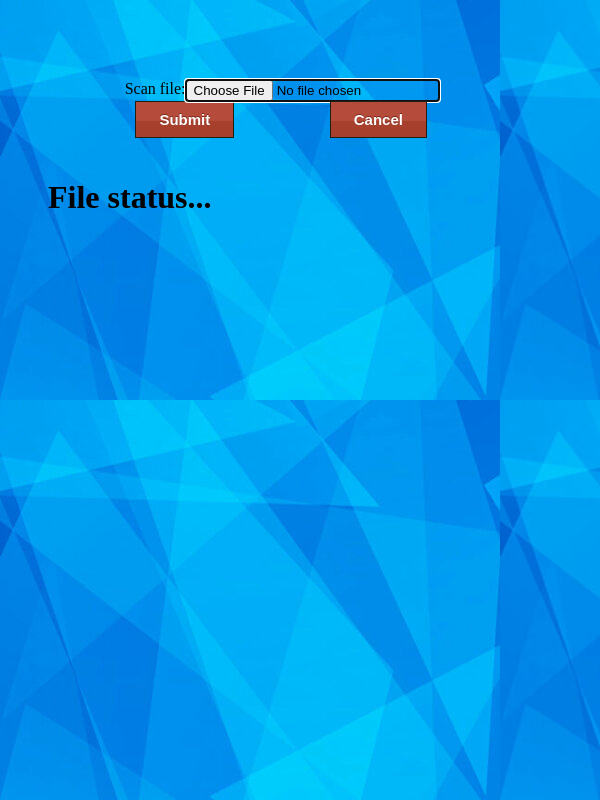
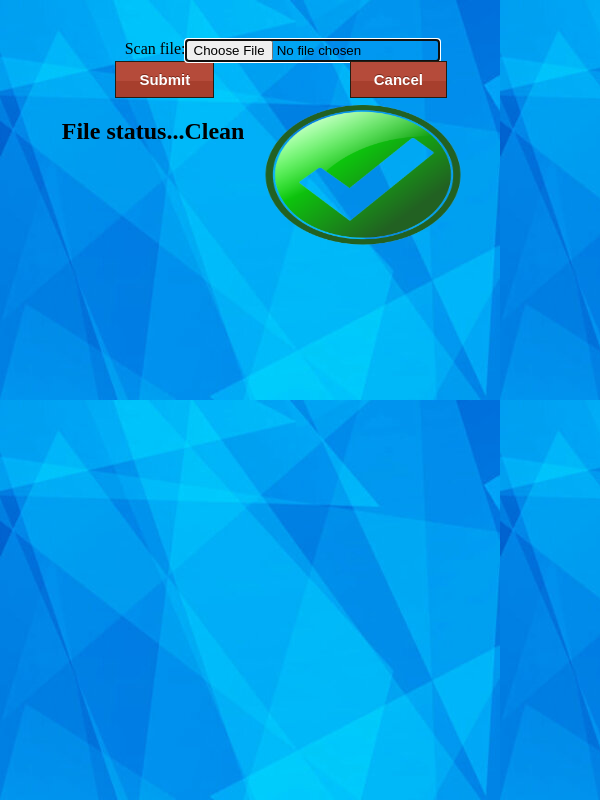
Before and after one commit to paula-rusti/Endpoint-Detection-and-Response, an Electron app: page client/scanFileWindow.html in a window 600 px wide. Drawn offline with Linux system fonts and the light colour scheme.

Commit message:
scan file window looks better

```diff
--- a/client/scanFileWindow.css
+++ b/client/scanFileWindow.css
@@ -34,6 +34,26 @@ body {
     overflow: hidden; /* if you don't want #second to wrap below #first */
 }
 
+
+#result_wrapper {
+    width: 90%;
+    /* border: 1px solid black; */
+    overflow: hidden; /* will contain if #first is longer than #second */
+}
+#result_left {
+    width: 50%;
+    float:left; /* add this */
+    /* border: 1px solid red; */
+    display: flex;
+    justify-content: center;
+}
+#result_right {
+    /* border: 1px solid green; */
+    display: flex;
+    justify-content: center;
+    overflow: hidden; /* if you don't want #second to wrap below #first */
+}
+
 .myButton {
 	box-shadow:inset 0px 34px 0px -15px #b54b3a;
 	background-color:#a73f2d;
--- a/client/scanFileWindow.html
+++ b/client/scanFileWindow.html
@@ -7,11 +7,12 @@
 
 <body>
     <div class="center_div">
-        <form action="fileupload" method="post" enctype="multipart/form-data" style="margin: 20px; padding: 20px;">
+        <form action="fileupload" method="post" enctype="multipart/form-data">
             <div id="input_div">
                 <label>Scan file:</label>
                 <input type="file" id="file_input" autofocus>
             </div>
+            <div></div>
             <div id="button_wrapper">
                 <div id="first_button">
                     <button type="submit" class="myButton">Submit</button>
@@ -22,9 +23,16 @@
             </div>
 
         </form>
-        <div>
-            <h1>File status...</h1>
+        <div id="result_wrapper">
+            <div id="result_left">
+                <h2>File status...</h2>
+                <h2 id="result_header">Clean</h2>
+            </div>
+            <div id="result_right">
+                <img src="res/clean.png" alt="Clean" width="200" height="150">
+            </div>
         </div>
+
     </div>
 
     <script src="scanFileWindow.js"></script>
```
